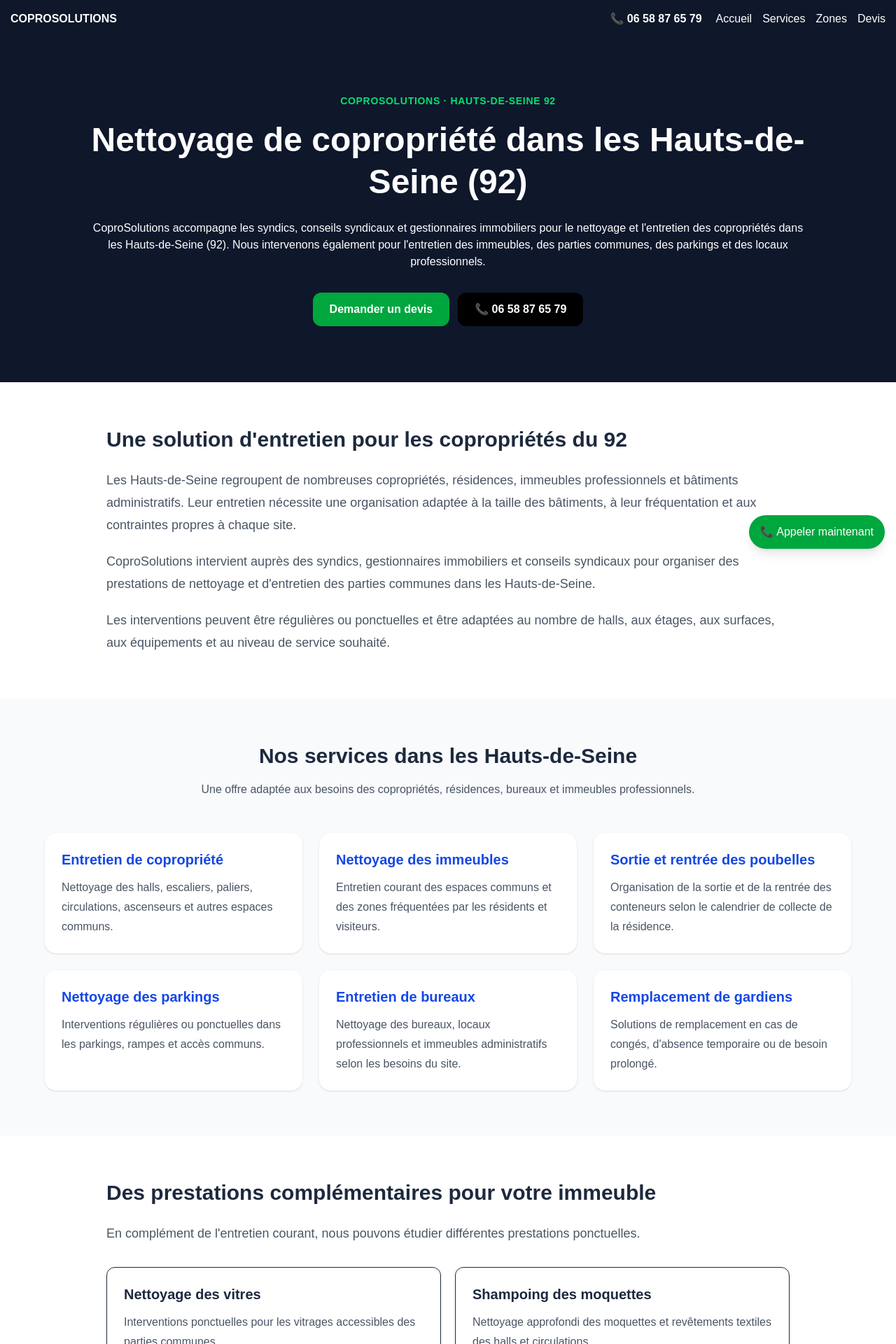
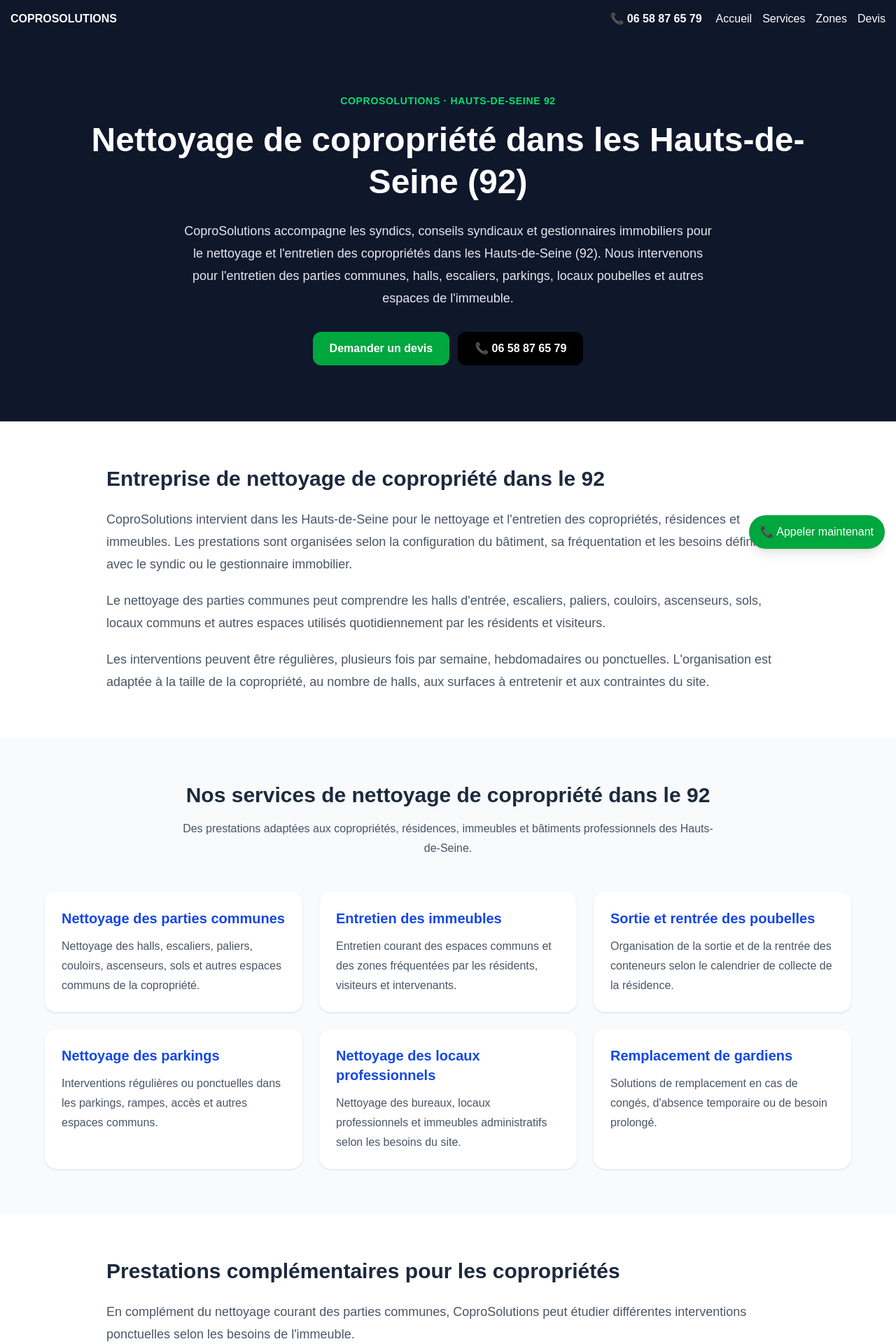
Before and after one commit to amadtag/coprosolutions, a Next.js app: page /zones/hauts-de-seine in a window 1280 px wide. Shown: the top 1920 px of the page at 70% size. Built offline with nearby package versions, Linux system fonts and the light colour scheme.

Commit message:
Optimisation SEO Hauts-de-Seine 92

```diff
--- a/app/zones/hauts-de-seine/page.tsx
+++ b/app/zones/hauts-de-seine/page.tsx
@@ -4,7 +4,7 @@ export const metadata: Metadata = {
   title:
     "Nettoyage de copropriété dans les Hauts-de-Seine (92) | CoproSolutions",
   description:
-    "CoproSolutions assure le nettoyage de copropriété dans les Hauts-de-Seine (92) : parties communes, halls, escaliers, parkings, poubelles, bureaux et remplacement de gardiens.",
+    "CoproSolutions assure le nettoyage et l'entretien des copropriétés dans les Hauts-de-Seine (92) : parties communes, halls, escaliers, parkings, poubelles et immeubles.",
   alternates: {
     canonical: "/zones/hauts-de-seine",
   },
@@ -112,9 +112,11 @@ const cities = [
 export default function HautsDeSeinePage() {
   return (
     <main className="bg-white text-slate-800">
+
       {/* HERO */}
       <section className="bg-slate-900 px-6 py-20 text-white">
         <div className="mx-auto max-w-5xl text-center">
+
           <p className="mb-4 text-sm font-semibold uppercase tracking-wider text-green-400">
             COPROSOLUTIONS · HAUTS-DE-SEINE 92
           </p>
@@ -123,13 +125,13 @@ export default function HautsDeSeinePage() {
             Nettoyage de copropriété dans les Hauts-de-Seine (92)
           </h1>
 
-          <p>
-  CoproSolutions accompagne les syndics, conseils syndicaux et
-  gestionnaires immobiliers pour le nettoyage et l'entretien des
-  copropriétés dans les Hauts-de-Seine (92). Nous intervenons également
-  pour l'entretien des immeubles, des parties communes, des parkings
-  et des locaux professionnels.
-</p>
+          <p className="mx-auto max-w-3xl text-lg leading-8 text-slate-200">
+            CoproSolutions accompagne les syndics, conseils syndicaux et
+            gestionnaires immobiliers pour le nettoyage et l'entretien des
+            copropriétés dans les Hauts-de-Seine (92). Nous intervenons pour
+            l'entretien des parties communes, halls, escaliers, parkings,
+            locaux poubelles et autres espaces de l'immeuble.
+          </p>
 
           <div className="mt-8 flex flex-col justify-center gap-3 sm:flex-row">
             <a
@@ -146,71 +148,79 @@ export default function HautsDeSeinePage() {
               📞 06 58 87 65 79
             </a>
           </div>
+
         </div>
       </section>
 
       {/* INTRODUCTION */}
       <section className="mx-auto max-w-5xl px-6 py-16">
+
         <h2 className="mb-6 text-3xl font-bold">
-          Une solution d'entretien pour les copropriétés du 92
+          Entreprise de nettoyage de copropriété dans le 92
         </h2>
 
         <div className="space-y-5 text-lg leading-8 text-gray-600">
+
           <p>
-            Les Hauts-de-Seine regroupent de nombreuses copropriétés,
-            résidences, immeubles professionnels et bâtiments administratifs.
-            Leur entretien nécessite une organisation adaptée à la taille des
-            bâtiments, à leur fréquentation et aux contraintes propres à
-            chaque site.
+            CoproSolutions intervient dans les Hauts-de-Seine pour le
+            nettoyage et l'entretien des copropriétés, résidences et
+            immeubles. Les prestations sont organisées selon la configuration
+            du bâtiment, sa fréquentation et les besoins définis avec le
+            syndic ou le gestionnaire immobilier.
           </p>
 
           <p>
-            CoproSolutions intervient auprès des syndics, gestionnaires
-            immobiliers et conseils syndicaux pour organiser des prestations
-            de nettoyage et d'entretien des parties communes dans les
-            Hauts-de-Seine.
+            Le nettoyage des parties communes peut comprendre les halls
+            d'entrée, escaliers, paliers, couloirs, ascenseurs, sols, locaux
+            communs et autres espaces utilisés quotidiennement par les
+            résidents et visiteurs.
           </p>
 
           <p>
-            Les interventions peuvent être régulières ou ponctuelles et être
-            adaptées au nombre de halls, aux étages, aux surfaces, aux
-            équipements et au niveau de service souhaité.
+            Les interventions peuvent être régulières, plusieurs fois par
+            semaine, hebdomadaires ou ponctuelles. L'organisation est adaptée
+            à la taille de la copropriété, au nombre de halls, aux surfaces à
+            entretenir et aux contraintes du site.
           </p>
+
         </div>
       </section>
 
       {/* SERVICES */}
       <section className="bg-slate-50 px-6 py-16">
+
         <div className="mx-auto max-w-6xl">
+
           <h2 className="mb-4 text-center text-3xl font-bold">
-            Nos services dans les Hauts-de-Seine
+            Nos services de nettoyage de copropriété dans le 92
           </h2>
 
           <p className="mx-auto mb-12 max-w-3xl text-center leading-7 text-gray-600">
-            Une offre adaptée aux besoins des copropriétés, résidences,
-            bureaux et immeubles professionnels.
+            Des prestations adaptées aux copropriétés, résidences,
+            immeubles et bâtiments professionnels des Hauts-de-Seine.
           </p>
 
           <div className="grid gap-6 md:grid-cols-2 lg:grid-cols-3">
+
             <article className="rounded-2xl bg-white p-6 shadow-sm">
               <h3 className="mb-3 text-xl font-bold text-blue-700">
-                Entretien de copropriété
+                Nettoyage des parties communes
               </h3>
 
               <p className="leading-7 text-gray-600">
-                Nettoyage des halls, escaliers, paliers, circulations,
-                ascenseurs et autres espaces communs.
+                Nettoyage des halls, escaliers, paliers, couloirs,
+                ascenseurs, sols et autres espaces communs de la copropriété.
               </p>
             </article>
 
             <article className="rounded-2xl bg-white p-6 shadow-sm">
               <h3 className="mb-3 text-xl font-bold text-blue-700">
-                Nettoyage des immeubles
+                Entretien des immeubles
               </h3>
 
               <p className="leading-7 text-gray-600">
                 Entretien courant des espaces communs et des zones fréquentées
-                par les résidents et visiteurs.
+                par les résidents, visiteurs et intervenants.
               </p>
             </article>
 
@@ -232,13 +242,13 @@ export default function HautsDeSeinePage() {
 
               <p className="leading-7 text-gray-600">
                 Interventions régulières ou ponctuelles dans les parkings,
-                rampes et accès communs.
+                rampes, accès et autres espaces communs.
               </p>
             </article>
 
             <article className="rounded-2xl bg-white p-6 shadow-sm">
               <h3 className="mb-3 text-xl font-bold text-blue-700">
-                Entretien de bureaux
+                Nettoyage des locaux professionnels
               </h3>
 
               <p className="leading-7 text-gray-600">
@@ -257,22 +267,26 @@ export default function HautsDeSeinePage() {
                 temporaire ou de besoin prolongé.
               </p>
             </article>
+
           </div>
         </div>
       </section>
 
       {/* PRESTATIONS COMPLEMENTAIRES */}
       <section className="mx-auto max-w-5xl px-6 py-16">
+
         <h2 className="mb-6 text-3xl font-bold">
-          Des prestations complémentaires pour votre immeuble
+          Prestations complémentaires pour les copropriétés
         </h2>
 
         <p className="mb-8 text-lg leading-8 text-gray-600">
-          En complément de l'entretien courant, nous pouvons étudier
-          différentes prestations ponctuelles.
+          En complément du nettoyage courant des parties communes,
+          CoproSolutions peut étudier différentes interventions ponctuelles
+          selon les besoins de l'immeuble.
         </p>
 
         <div className="grid gap-5 md:grid-cols-2">
+
           <div className="rounded-xl border p-6">
             <h3 className="mb-3 text-xl font-bold">
               Nettoyage des vitres
@@ -301,8 +315,8 @@ export default function HautsDeSeinePage() {
             </h3>
 
             <p className="leading-7 text-gray-600">
-              Remise en état et nettoyage des espaces après des travaux ou une
-              intervention technique.
+              Remise en état et nettoyage des espaces après des travaux ou
+              une intervention technique.
             </p>
           </div>
 
@@ -312,10 +326,11 @@ export default function HautsDeSeinePage() {
             </h3>
 
             <p className="leading-7 text-gray-600">
-              Interventions ponctuelles étudiées selon la nature du besoin et
-              les caractéristiques du site.
+              Interventions ponctuelles étudiées selon la nature du besoin
+              et les caractéristiques du site.
             </p>
           </div>
+
         </div>
 
         <div className="mt-8">
@@ -326,30 +341,35 @@ export default function HautsDeSeinePage() {
             Voir nos travaux et prestations exceptionnels →
           </a>
         </div>
+
       </section>
 
       {/* VILLES */}
       <section className="bg-slate-50 px-6 py-16">
+
         <div className="mx-auto max-w-6xl">
+
           <h2 className="mb-4 text-center text-3xl font-bold">
-            Nos villes d'intervention dans les Hauts-de-Seine
+            Villes d'intervention dans les Hauts-de-Seine
           </h2>
 
           <p className="mx-auto mb-12 max-w-3xl text-center leading-7 text-gray-600">
             CoproSolutions intervient dans plusieurs communes des
-            Hauts-de-Seine. Retrouvez ci-dessous nos pages locales consacrées
-            à chaque ville.
+            Hauts-de-Seine pour le nettoyage et l'entretien des copropriétés.
+            Retrouvez ci-dessous nos pages locales.
           </p>
 
           <div className="grid gap-6 md:grid-cols-2 lg:grid-cols-3">
+
             {cities.map((city) => (
               <a
                 key={city.href}
                 href={city.href}
                 className="rounded-2xl bg-white p-6 shadow-sm transition hover:-translate-y-1 hover:shadow-md"
               >
+
                 <h3 className="mb-3 text-xl font-bold text-blue-700">
-                  Entretien de copropriété à {city.name}
+                  Nettoyage de copropriété à {city.name}
                 </h3>
 
                 <p className="leading-7 text-gray-600">
@@ -359,68 +379,85 @@ export default function HautsDeSeinePage() {
                 <span className="mt-5 inline-block font-semibold text-blue-700">
                   Voir la page {city.name} →
                 </span>
+
               </a>
             ))}
+
           </div>
         </div>
       </section>
 
       {/* ORGANISATION */}
       <section className="mx-auto max-w-5xl px-6 py-16">
+
         <h2 className="mb-6 text-3xl font-bold">
           Une organisation adaptée à chaque copropriété
         </h2>
 
         <div className="space-y-5 text-lg leading-8 text-gray-600">
+
           <p>
-            Une copropriété de petite taille n'a pas les mêmes besoins qu'un
-            ensemble immobilier composé de plusieurs halls ou de nombreux
-            espaces communs.
+            Une petite copropriété n'a pas les mêmes besoins qu'un ensemble
+            immobilier composé de plusieurs halls, étages et espaces communs.
           </p>
 
           <p>
-            CoproSolutions adapte l'organisation des prestations aux
+            CoproSolutions adapte l'organisation du nettoyage aux
             caractéristiques du site, à sa fréquentation et à la fréquence
             d'intervention souhaitée.
           </p>
 
           <p>
-            L'objectif est de proposer une organisation claire et cohérente
-            avec les besoins du syndic ou du gestionnaire immobilier.
+            La prestation peut être organisée selon un entretien régulier,
+            plusieurs passages par semaine ou des interventions ponctuelles
+            lorsque la copropriété rencontre un besoin spécifique.
           </p>
+
         </div>
       </section>
 
       {/* SYNDICS */}
       <section className="bg-slate-50 px-6 py-16">
+
         <div className="mx-auto max-w-5xl">
+
           <h2 className="mb-6 text-3xl font-bold">
-            Une solution pour les syndics et gestionnaires immobiliers
+            Nettoyage de copropriété pour les syndics et gestionnaires
           </h2>
 
           <div className="space-y-5 text-lg leading-8 text-gray-600">
+
             <p>
-              CoproSolutions accompagne les professionnels de l'immobilier
-              dans leurs besoins d'entretien, de nettoyage et de continuité de
-              service.
+              CoproSolutions accompagne les syndics, conseils syndicaux et
+              gestionnaires immobiliers dans leurs besoins de nettoyage et
+              d'entretien des immeubles dans les Hauts-de-Seine.
             </p>
 
             <p>
               Les besoins sont étudiés en fonction de la configuration de
-              l'immeuble, des prestations souhaitées et des contraintes
-              d'organisation du site.
+              l'immeuble, des prestations souhaitées, de la fréquence
+              d'intervention et des contraintes d'organisation du site.
             </p>
+
+            <p>
+              L'objectif est de mettre en place un process adapté à chaque
+              copropriété afin de faciliter l'organisation et le suivi des
+              prestations.
+            </p>
+
           </div>
         </div>
       </section>
 
       {/* AUTRES SERVICES */}
       <section className="mx-auto max-w-5xl px-6 py-16">
+
         <h2 className="mb-8 text-3xl font-bold">
           Nos autres services
         </h2>
 
         <div className="grid gap-4 md:grid-cols-2">
+
           <a
             href="/entretien-copropriété-idf"
             className="rounded-xl border p-5 font-semibold text-blue-700 hover:shadow-md"
@@ -432,7 +469,7 @@ export default function HautsDeSeinePage() {
             href="/entretien-bureau-immeuble"
             className="rounded-xl border p-5 font-semibold text-blue-700 hover:shadow-md"
           >
-            Entretien de bureaux et immeubles administratifs →
+            Nettoyage de bureaux et immeubles professionnels →
           </a>
 
           <a
@@ -462,23 +499,28 @@ export default function HautsDeSeinePage() {
           >
             Voir tous nos services →
           </a>
+
         </div>
       </section>
 
       {/* CTA */}
       <section className="bg-blue-950 px-6 py-20 text-center text-white">
+
         <div className="mx-auto max-w-3xl">
+
           <h2 className="mb-5 text-3xl font-bold">
-            Besoin d'un entretien dans les Hauts-de-Seine ?
+            Besoin d'un nettoyage de copropriété dans le 92 ?
           </h2>
 
           <p className="mb-8 text-lg leading-8 text-blue-100">
             Indiquez-nous la localisation de votre immeuble, son nombre de
             halls, sa taille, les prestations recherchées et la fréquence
-            souhaitée. Nous pourrons étudier votre besoin.
+            souhaitée. Nous pourrons étudier votre besoin et proposer une
+            organisation adaptée.
           </p>
 
           <div className="flex flex-col justify-center gap-3 sm:flex-row">
+
             <a
               href="/contact"
               className="rounded-xl bg-green-600 px-6 py-3 font-bold text-white hover:bg-green-700"
@@ -492,6 +534,7 @@ export default function HautsDeSeinePage() {
             >
               📞 06 58 87 65 79
             </a>
+
           </div>
 
           <p className="mt-6">
@@ -502,8 +545,10 @@ export default function HautsDeSeinePage() {
               coprosolutions@coprosolutions.net
             </a>
           </p>
+
         </div>
       </section>
+
     </main>
   );
 }
```
